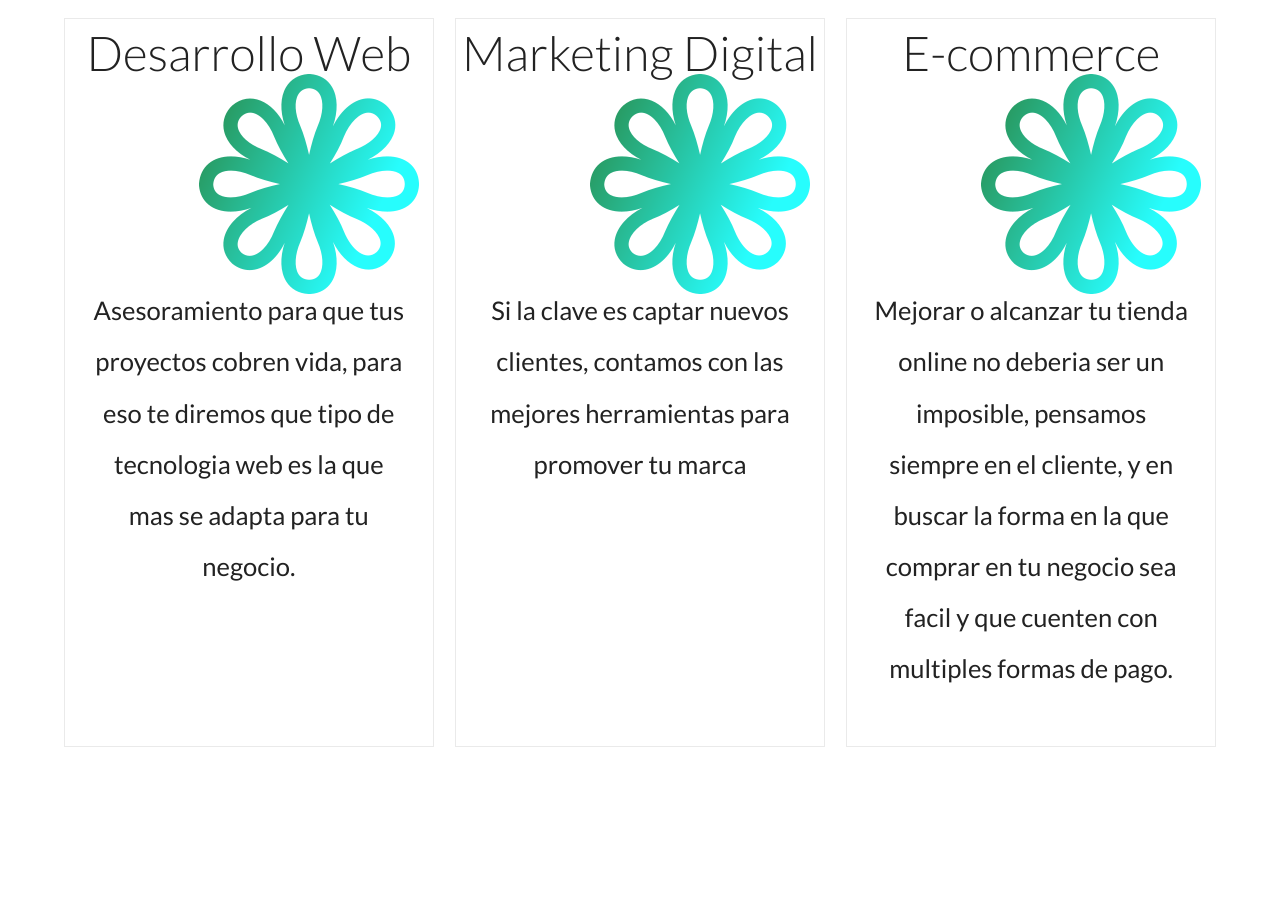
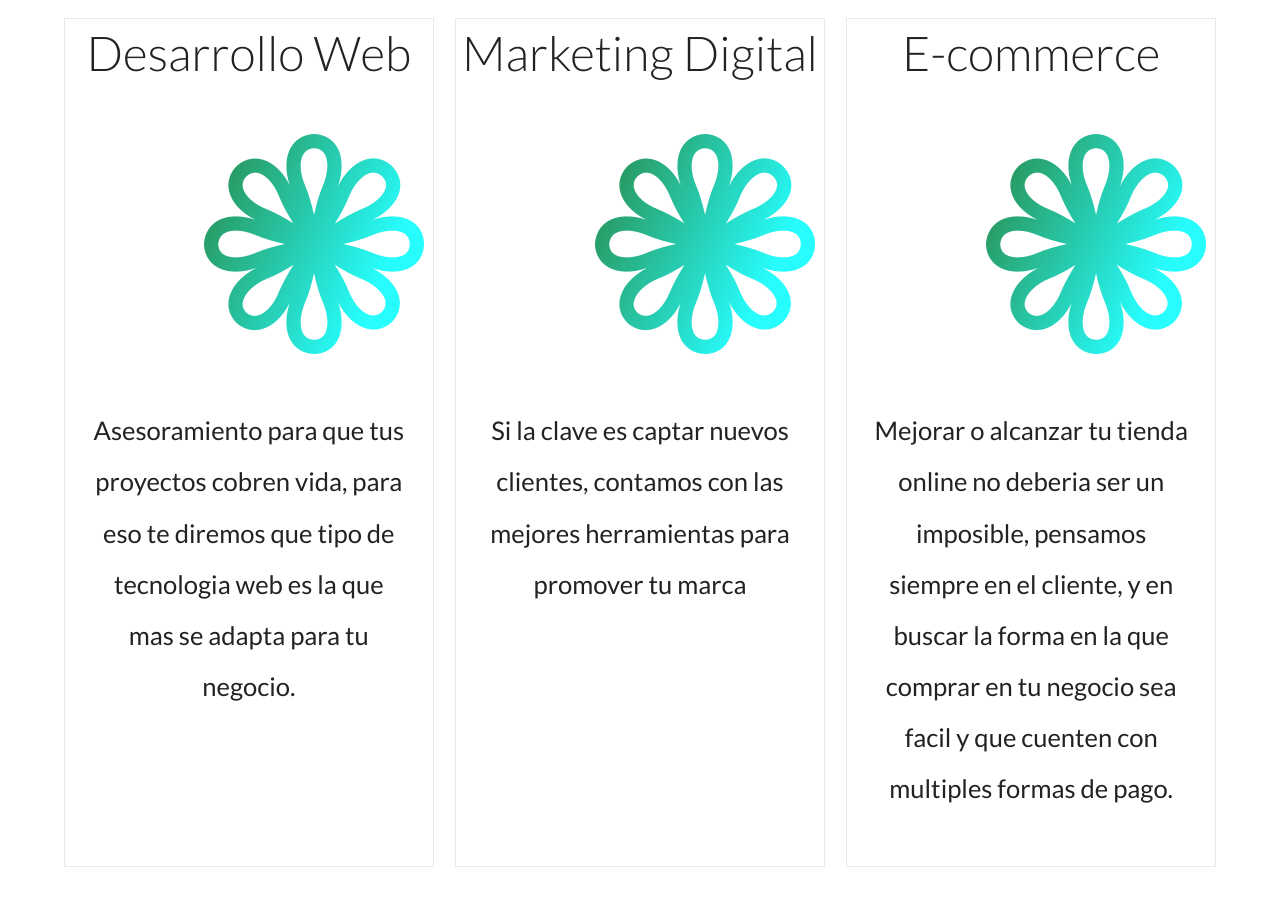
Before and after one commit to gsplay/agreste, a plain HTML site: page index.html in a window 1280 px wide. Shown: the part 900-1806 px from the top of the page. Before the commit the page ends 1759 px from the top, so only its background shows below. Drawn offline with nearby package versions, Linux system fonts and the light colour scheme; a script that the page names is missing.

Commit message:
Update main.css

```diff
--- a/css/main.css
+++ b/css/main.css
@@ -197,17 +197,11 @@ p   {
   padding: 2vw;
 }
 .iconos {
-    background-color: var(--primario);
-    width: 100px;
-    height: 100px;
-    border-radius: 50%;
+    width: 7vw;
     display: flex;
     justify-content: space-evenly;
     align-items: center;
     margin-top: 3rem;
-}
-.iconos {
-    font-size: 3rem;
 }
 form {
     background-color: var(--gris);
```
